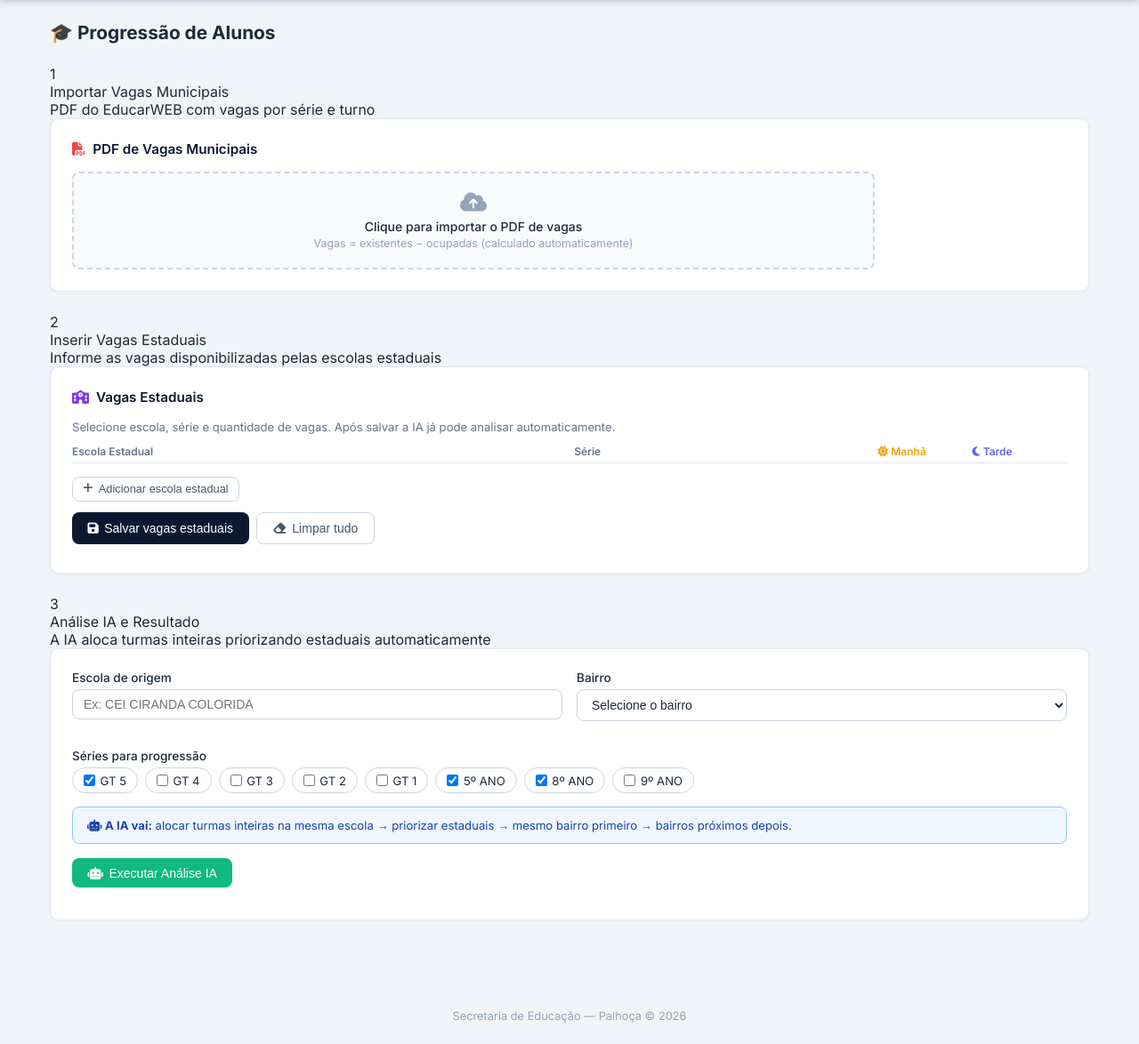
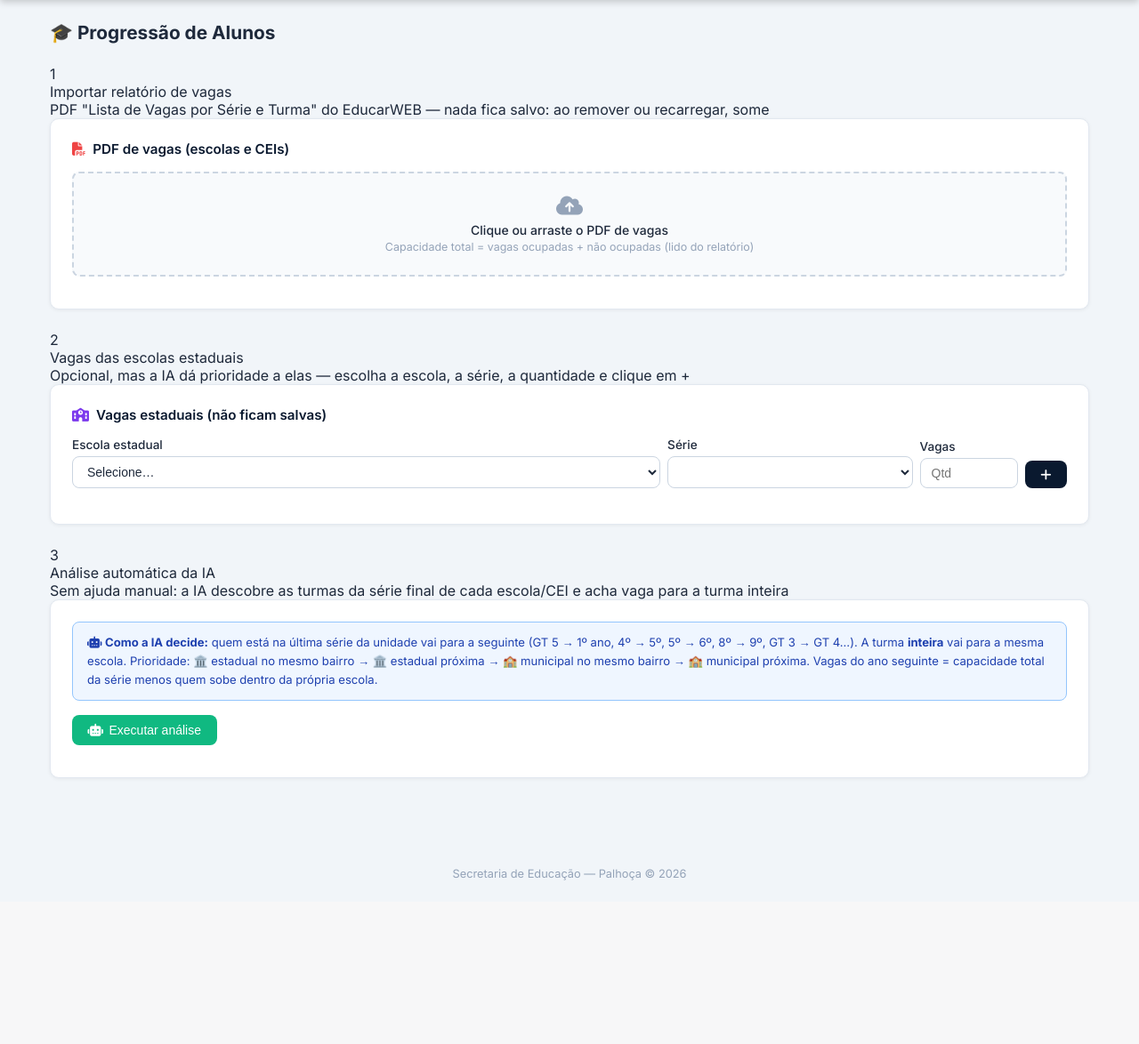
Before and after one commit to silviakochf/Projecao, a Flask app: page /progressao in a window 1280 px wide. Shown: the part 53-1227 px from the top of the page at 89% size. After the commit the page ends 1043 px from the top, so only its background shows below. Run offline with Flask 2, Linux system fonts and the light colour scheme; lists and menus that the app fills with data are empty.

Commit message:
refactor: update progressao.html with improved step descriptions, enhanced layout, and clearer instructions for user interactions

```diff
--- a/app/templates/progressao.html
+++ b/app/templates/progressao.html
@@ -3,138 +3,95 @@
 {% block content %}
 <h2 style="font-size:1.3rem;font-weight:700;margin-bottom:1.5rem">🎓 Progressão de Alunos</h2>
 
-<!-- PASSO 1: PDF Municipal -->
+<!-- PASSO 1 -->
 <div class="step-header">
     <div class="step-num" id="num1">1</div>
-    <div>
-        <div class="step-title">Importar Vagas Municipais</div>
-        <div class="step-subtitle">PDF do EducarWEB com vagas por série e turno</div>
-    </div>
+    <div><div class="step-title">Importar relatório de vagas</div>
+         <div class="step-subtitle">PDF "Lista de Vagas por Série e Turma" do EducarWEB — nada fica salvo: ao remover ou recarregar, some</div></div>
 </div>
 <div class="step-block" id="block1">
     <div class="card">
-        <div class="card-title"><i class="fas fa-file-pdf" style="color:#ef4444"></i> PDF de Vagas Municipais</div>
-        <div style="display:flex;align-items:center;gap:1rem;flex-wrap:wrap">
-            <div class="dropzone" style="flex:1;min-width:250px;padding:1.25rem" onclick="document.getElementById('pdf-input').click()">
+        <div class="card-title"><i class="fas fa-file-pdf" style="color:#ef4444"></i> PDF de vagas (escolas e CEIs)</div>
+        <div id="pdf-upload">
+            <div class="dropzone" onclick="document.getElementById('pdf-input').click()">
                 <i class="fas fa-cloud-upload-alt" style="font-size:1.5rem;color:#94a3b8"></i>
-                <p style="margin:.35rem 0 0;font-size:.875rem;font-weight:500">Clique para importar o PDF de vagas</p>
-                <p style="font-size:.78rem;color:#94a3b8;margin-top:.2rem">Vagas = existentes − ocupadas (calculado automaticamente)</p>
+                <p style="margin:.35rem 0 0;font-size:.875rem;font-weight:500">Clique ou arraste o PDF de vagas</p>
+                <p style="font-size:.78rem;color:#94a3b8;margin-top:.2rem">Capacidade total = vagas ocupadas + não ocupadas (lido do relatório)</p>
                 <input type="file" id="pdf-input" accept=".pdf" onchange="importarPDF(this)"/>
             </div>
-            <div id="pdf-status" style="font-size:.85rem;min-width:200px"></div>
         </div>
-        <div id="vagas-resumo-card" style="display:none;margin-top:1rem">
+        <div id="pdf-status" style="font-size:.85rem;margin-top:.75rem"></div>
+
+        <div id="pdf-resumo" style="display:none;margin-top:1rem">
             <div style="display:flex;align-items:center;justify-content:space-between;flex-wrap:wrap;gap:.5rem;margin-bottom:.75rem">
-                <span style="font-size:.9rem;font-weight:600;color:#0a192f"><i class="fas fa-chart-bar" style="color:#10b981"></i> Vagas disponíveis por série</span>
-                <div style="display:flex;gap:.35rem;flex-wrap:wrap">
-                    <button class="btn btn-outline btn-sm" onclick="filtrarResumoPor('1º ANO')">1º ANO</button>
-                    <button class="btn btn-outline btn-sm" onclick="filtrarResumoPor('6º ANO')">6º ANO</button>
-                    <button class="btn btn-outline btn-sm" onclick="filtrarResumoPor('GT')">GT</button>
-                    <button class="btn btn-outline btn-sm" onclick="filtrarResumoPor('')">Todos</button>
-                    <button class="btn btn-outline btn-sm" onclick="baixarExcelVagas()"><i class="fas fa-download"></i> Excel vagas</button>
+                <span id="pdf-titulo" style="font-weight:600;color:#065f46"></span>
+                <div style="display:flex;gap:.4rem;flex-wrap:wrap">
+                    <button class="btn btn-outline btn-sm" onclick="baixarExcelVagas()"><i class="fas fa-download"></i> Excel das vagas</button>
+                    <button class="btn btn-red btn-sm" onclick="removerPDF()"><i class="fas fa-trash"></i> Remover PDF</button>
                 </div>
             </div>
+            <div class="stats-grid" id="pdf-stats"></div>
+            <div id="pdf-avisos"></div>
+            <div style="font-size:.8rem;font-weight:600;color:#64748b;margin:.75rem 0 .4rem">Vagas por série (hoje)</div>
             <div class="vagas-grid" id="vagas-resumo-grid"></div>
         </div>
     </div>
 </div>
 
-<!-- PASSO 2: Vagas Estaduais -->
+<!-- PASSO 2 -->
 <div class="step-header" style="margin-top:1.5rem">
-    <div class="step-num pending" id="num2">2</div>
-    <div>
-        <div class="step-title">Inserir Vagas Estaduais</div>
-        <div class="step-subtitle">Informe as vagas disponibilizadas pelas escolas estaduais</div>
-    </div>
+    <div class="step-num" id="num2">2</div>
+    <div><div class="step-title">Vagas das escolas estaduais</div>
+         <div class="step-subtitle">Opcional, mas a IA dá prioridade a elas — escolha a escola, a série, a quantidade e clique em +</div></div>
 </div>
-<div class="step-block pending" id="block2">
+<div class="step-block" id="block2">
     <div class="card">
-        <div class="card-title"><i class="fas fa-school" style="color:#7c3aed"></i> Vagas Estaduais</div>
-        <p style="font-size:.82rem;color:#64748b;margin-bottom:.75rem">
-            Selecione escola, série e quantidade de vagas. Após salvar a IA já pode analisar automaticamente.
-        </p>
-        <div style="display:grid;grid-template-columns:2fr 1.2fr 100px 100px auto;gap:.4rem;margin-bottom:.4rem;padding-bottom:.35rem;border-bottom:1px solid #e2e8f0">
-            <span style="font-size:.75rem;font-weight:600;color:#64748b">Escola Estadual</span>
-            <span style="font-size:.75rem;font-weight:600;color:#64748b">Série</span>
-            <span style="font-size:.75rem;font-weight:600;color:#f59e0b"><i class="fas fa-sun"></i> Manhã</span>
-            <span style="font-size:.75rem;font-weight:600;color:#6366f1"><i class="fas fa-moon"></i> Tarde</span>
-            <span></span>
+        <div class="card-title"><i class="fas fa-school" style="color:#7c3aed"></i> Vagas estaduais (não ficam salvas)</div>
+        <div style="display:grid;grid-template-columns:2.4fr 1fr 110px auto;gap:.5rem;align-items:end">
+            <div class="form-group" style="margin:0"><label class="form-label">Escola estadual</label>
+                <select class="form-select" id="est-escola"><option value="">Selecione…</option></select></div>
+            <div class="form-group" style="margin:0"><label class="form-label">Série</label>
+                <select class="form-select" id="est-serie"></select></div>
+            <div class="form-group" style="margin:0"><label class="form-label">Vagas</label>
+                <input class="form-input" id="est-qtd" type="number" min="1" placeholder="Qtd"
+                       onkeydown="if(event.key==='Enter')adicionarEstadual()"/></div>
+            <button class="btn btn-primary" onclick="adicionarEstadual()" title="Adicionar"><i class="fas fa-plus"></i></button>
         </div>
-        <div id="estaduais-rows"></div>
-        <button class="btn btn-outline btn-sm" onclick="addRowEstadual()" style="margin-top:.5rem">
-            <i class="fas fa-plus"></i> Adicionar escola estadual
-        </button>
-        <div style="margin-top:.75rem;display:flex;gap:.5rem;flex-wrap:wrap">
-            <button class="btn btn-primary" onclick="salvarEstaduals()">
-                <i class="fas fa-save"></i> Salvar vagas estaduais
-            </button>
-            <button class="btn btn-outline" onclick="limparEstaduals()">
-                <i class="fas fa-eraser"></i> Limpar tudo
-            </button>
-        </div>
-        <div id="estaduais-status" style="margin-top:.5rem;font-size:.85rem"></div>
+        <div id="est-lista" style="margin-top:1rem"></div>
     </div>
 </div>
 
-<!-- PASSO 3: Análise e Resultado -->
+<!-- PASSO 3 -->
 <div class="step-header" style="margin-top:1.5rem">
     <div class="step-num pending" id="num3">3</div>
-    <div>
-        <div class="step-title">Análise IA e Resultado</div>
-        <div class="step-subtitle">A IA aloca turmas inteiras priorizando estaduais automaticamente</div>
-    </div>
+    <div><div class="step-title">Análise automática da IA</div>
+         <div class="step-subtitle">Sem ajuda manual: a IA descobre as turmas da série final de cada escola/CEI e acha vaga para a turma inteira</div></div>
 </div>
 <div class="step-block pending" id="block3">
     <div class="card">
-        <div style="display:grid;grid-template-columns:1fr 1fr;gap:1rem;margin-bottom:1rem">
-            <div class="form-group">
-                <label class="form-label">Escola de origem</label>
-                <input class="form-input" id="escola-origem" placeholder="Ex: CEI CIRANDA COLORIDA"/>
-            </div>
-            <div class="form-group">
-                <label class="form-label">Bairro</label>
-                <select class="form-select" id="bairro-origem">
-                    <option value="">Selecione o bairro</option>
-                    {% for b in ['PASSA VINTE','CENTRO','BELA VISTA','ARIRIÚ','ALTO ARIRIÚ','BARRA DO ARIRIÚ',
-                                 'NOVA PALHOÇA','RIO GRANDE','CAMINHO NOVO','SÃO SEBASTIÃO','FREI DAMIÃO',
-                                 'JARDIM ELDORADO','PRAIA DE FORA','FURADINHO','GUARDA DO CUBATÃO','PACHECO',
-                                 'PONTE DO IMARUIM','ENSEADA DO BRITO','PINHEIRA','ENSEADA DA PINHEIRA',
-                                 'PRAIA DO SONHO','BREJARU','MORRETE','ALBARDÃO','TRÊS BARRAS','GUARDA DO EMBAÚ'] %}
-                    <option>{{ b }}</option>{% endfor %}
-                </select>
-            </div>
+        <div style="background:#eff6ff;border:1px solid #93c5fd;border-radius:8px;padding:.75rem 1rem;margin-bottom:1rem;font-size:.82rem;color:#1e40af;line-height:1.6">
+            <i class="fas fa-robot"></i> <strong>Como a IA decide:</strong>
+            quem está na última série da unidade vai para a seguinte (GT 5 → 1º ano, 4º → 5º, 5º → 6º, 8º → 9º, GT 3 → GT 4…).
+            A turma <strong>inteira</strong> vai para a mesma escola. Prioridade: 🏛️ estadual no mesmo bairro → 🏛️ estadual próxima →
+            🏫 municipal no mesmo bairro → 🏫 municipal próxima. Vagas do ano seguinte = capacidade total da série menos quem sobe dentro da própria escola.
         </div>
-        <div class="form-group">
-            <label class="form-label">Séries para progressão</label>
-            <div style="display:flex;gap:.5rem;flex-wrap:wrap">
-                {% for s in ['GT 5','GT 4','GT 3','GT 2','GT 1','5º ANO','8º ANO','9º ANO'] %}
-                <label style="display:flex;align-items:center;gap:.35rem;padding:.35rem .75rem;border:1px solid #cbd5e1;border-radius:99px;cursor:pointer;font-size:.82rem">
-                    <input type="checkbox" value="{{ s }}" {% if s in ['GT 5','5º ANO','8º ANO'] %}checked{% endif %}/> {{ s }}
-                </label>{% endfor %}
-            </div>
-        </div>
-        <div style="background:#eff6ff;border:1px solid #93c5fd;border-radius:8px;padding:.75rem 1rem;margin-bottom:1rem;font-size:.82rem;color:#1e40af">
-            <i class="fas fa-robot"></i>
-            <strong>A IA vai:</strong> alocar turmas inteiras na mesma escola →
-            priorizar estaduais → mesmo bairro primeiro → bairros próximos depois.
-        </div>
-        <button class="btn btn-green" id="btn-analisar" onclick="analisarProgressao()">
-            <i class="fas fa-robot"></i> Executar Análise IA
-        </button>
+        <button class="btn btn-green" id="btn-analisar" onclick="executarAnalise()"><i class="fas fa-robot"></i> Executar análise</button>
         <div id="analise-status" style="margin-top:.75rem;font-size:.85rem"></div>
     </div>
 
     <div class="card" id="resultado-card" style="display:none">
         <div style="display:flex;align-items:center;justify-content:space-between;flex-wrap:wrap;gap:.5rem;margin-bottom:1rem">
-            <div class="card-title" style="margin-bottom:0">
-                <i class="fas fa-check-circle" style="color:#10b981"></i> Alocações Sugeridas
-            </div>
+            <div class="card-title" style="margin-bottom:0"><i class="fas fa-check-circle" style="color:#10b981"></i> Alocações sugeridas</div>
             <div style="display:flex;gap:.5rem;flex-wrap:wrap">
                 <button class="btn btn-outline" onclick="baixarExcel()"><i class="fas fa-download"></i> Baixar Excel</button>
-                <button class="btn btn-blue" onclick="exportarDrive()"><i class="fas fa-cloud-upload-alt"></i> Exportar Drive</button>
+                <button class="btn btn-blue" onclick="exportarDrive()"><i class="fas fa-cloud-upload-alt"></i> Exportar para o Drive</button>
             </div>
         </div>
+        <div id="desatualizado" style="display:none;background:#fef9c3;border:1px solid #fde047;border-radius:8px;padding:.6rem 1rem;margin-bottom:1rem;font-size:.83rem;color:#854d0e">
+            <i class="fas fa-exclamation-triangle"></i> As vagas foram alteradas depois da análise. Clique em <strong>Executar análise</strong> de novo para atualizar o resultado antes de exportar.
+        </div>
         <div class="stats-grid" id="prog-stats"></div>
+        <div id="filtros" style="display:flex;gap:.4rem;flex-wrap:wrap;margin-bottom:1rem"></div>
         <div id="alocacoes-lista"></div>
     </div>
 </div>
```
